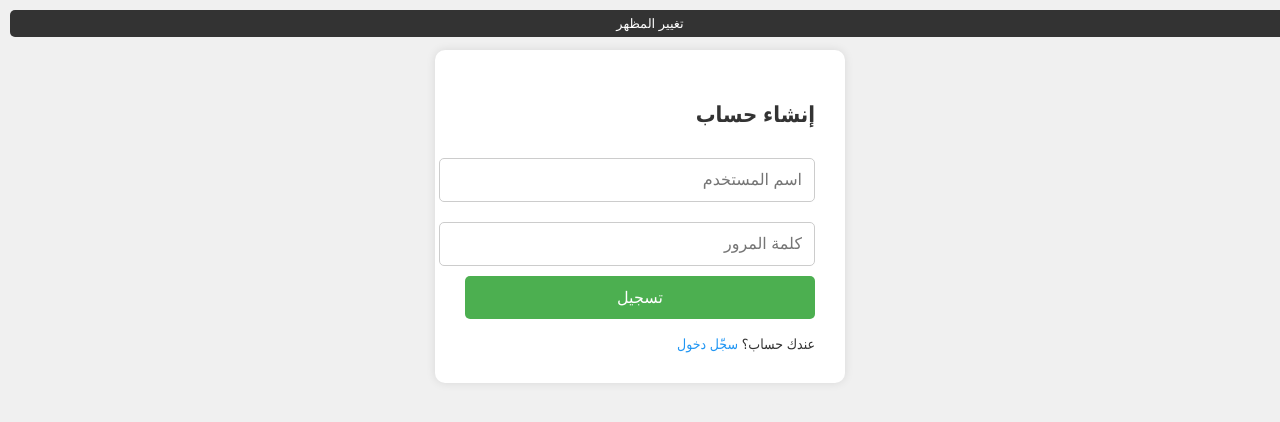
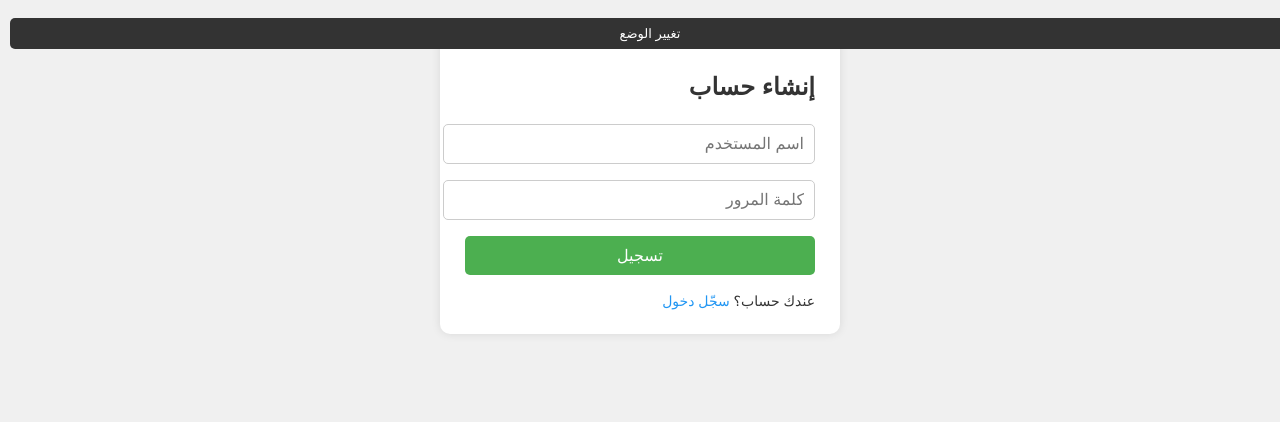
Before and after one commit to kevinmkamel/almentorgroupb, a plain HTML site: page index.html in a window 1280 px wide. Drawn offline with Linux system fonts and the light colour scheme.

Commit message:
Update index.html

```diff
--- a/index.html
+++ b/index.html
@@ -6,79 +6,71 @@
   <title>تسجيل الدخول</title>
   <style>
     body {
-      font-family: 'Segoe UI', Tahoma, Geneva, Verdana, sans-serif;
-      margin: 0;
-      padding: 0;
+      font-family: sans-serif;
       background: #f0f0f0;
       color: #333;
+      padding: 20px;
       transition: 0.3s;
+    }
+    .night {
+      background: #1e1e1e;
+      color: white;
     }
     .container {
       max-width: 350px;
-      margin: 50px auto;
+      margin: auto;
       background: #fff;
-      padding: 30px;
+      padding: 25px;
       border-radius: 10px;
       box-shadow: 0 0 10px rgba(0,0,0,0.1);
     }
+    .night .container {
+      background: #2c2c2c;
+    }
     h2 {
-      margin-bottom: 20px;
-      font-size: 22px;
+      margin-bottom: 15px;
     }
-    input {
+    input, button {
       width: 100%;
-      padding: 12px;
-      margin: 10px 0;
+      padding: 10px;
+      margin: 8px 0;
       border-radius: 5px;
       border: 1px solid #ccc;
       font-size: 16px;
     }
     button {
-      width: 100%;
-      padding: 12px;
       background: #4CAF50;
+      color: white;
       border: none;
-      color: white;
-      font-size: 16px;
-      border-radius: 5px;
-      cursor: pointer;
     }
     button:hover {
       background: #45a049;
     }
     .switch {
-      margin-top: 15px;
+      margin-top: 10px;
       font-size: 14px;
     }
     .switch a {
       color: #2196F3;
       cursor: pointer;
     }
-    .night-mode {
-      background: #1e1e1e;
-      color: white;
-    }
-    .night-mode .container {
-      background: #2c2c2c;
-      box-shadow: 0 0 10px rgba(255,255,255,0.1);
-    }
-    .toggle-mode {
-      position: absolute;
+    .top-btn {
+      position: fixed;
       top: 10px;
       left: 10px;
+      padding: 8px 12px;
+      font-size: 13px;
+      border-radius: 5px;
+      border: none;
       background: #333;
       color: white;
-      border: none;
-      padding: 6px 10px;
-      border-radius: 5px;
       cursor: pointer;
-      font-size: 13px;
     }
   </style>
 </head>
 <body>
 
-  <button class="toggle-mode" onclick="toggleMode()">تغيير المظهر</button>
+  <button class="top-btn" onclick="toggleMode()">تغيير الوضع</button>
 
   <div class="container" id="signupBox">
     <h2>إنشاء حساب</h2>
@@ -98,7 +90,7 @@
 
   <script>
     function toggleMode() {
-      document.body.classList.toggle("night-mode");
+      document.body.classList.toggle("night");
     }
 
     function showLogin() {
@@ -114,16 +106,10 @@
     function signUp() {
       const u = document.getElementById("signupUser").value.trim();
       const p = document.getElementById("signupPass").value.trim();
-      if (!u || !p) {
-        alert("من فضلك املأ كل البيانات");
-        return;
-      }
-      if (localStorage.getItem(u)) {
-        alert("الاسم ده مستخدم قبل كده");
-        return;
-      }
+      if (!u || !p) return alert("املأ كل البيانات");
+      if (localStorage.getItem(u)) return alert("الاسم موجود بالفعل");
       localStorage.setItem(u, p);
-      alert("تم إنشاء الحساب! سجّل دخولك الآن");
+      alert("تم إنشاء الحساب، يمكنك تسجيل الدخول الآن");
       showLogin();
     }
 
@@ -137,7 +123,7 @@
           window.AppInventor.setWebViewString("login_success");
         }
       } else {
-        alert("بيانات الدخول غير صحيحة");
+        alert("البيانات غير صحيحة");
       }
     }
   </script>
```
